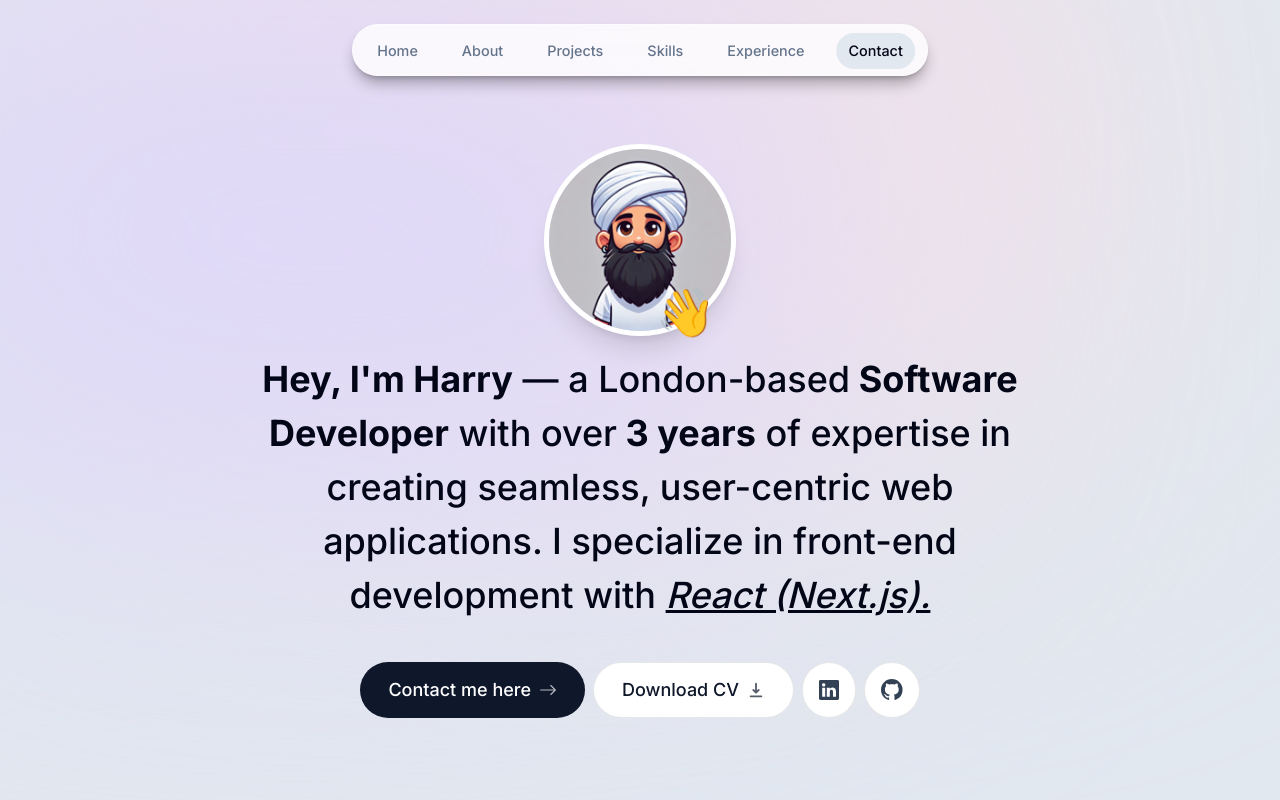
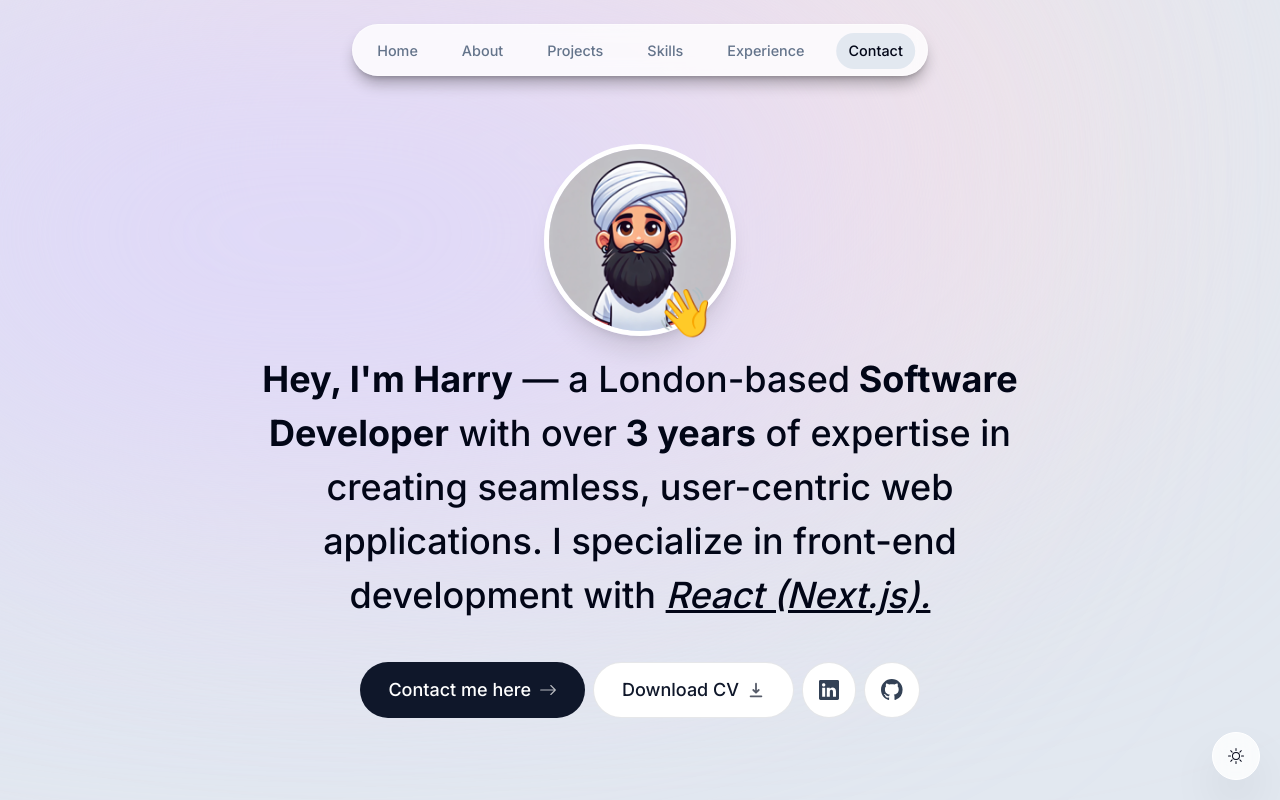
Before and after one commit to Harry-Leepz/personal-portfolio, a Next.js app: page / in a window 1280 px wide. Shown: the top 800 px of the page. Built offline with nearby package versions, Linux system fonts and the light colour scheme; no server answers.

Commit message:
chore: add LightDarkBtn to layout

```diff
--- a/app/layout.tsx
+++ b/app/layout.tsx
@@ -10,6 +10,7 @@
 import BlueBlur from "@/components/background/blue-blur";
 import Header from "@/components/header/header";
 import Footer from "@/components/sections/footer";
+import LightDarkBtn from "@/components/buttons/light-dark-btn";
 
 const inter = Inter({ subsets: ["latin"] });
 
@@ -36,6 +37,7 @@
           <Toaster position='top-right' />
           <Footer />
         </ActiveSectionContextProvider>
+        <LightDarkBtn />
       </body>
     </html>
   );
```
